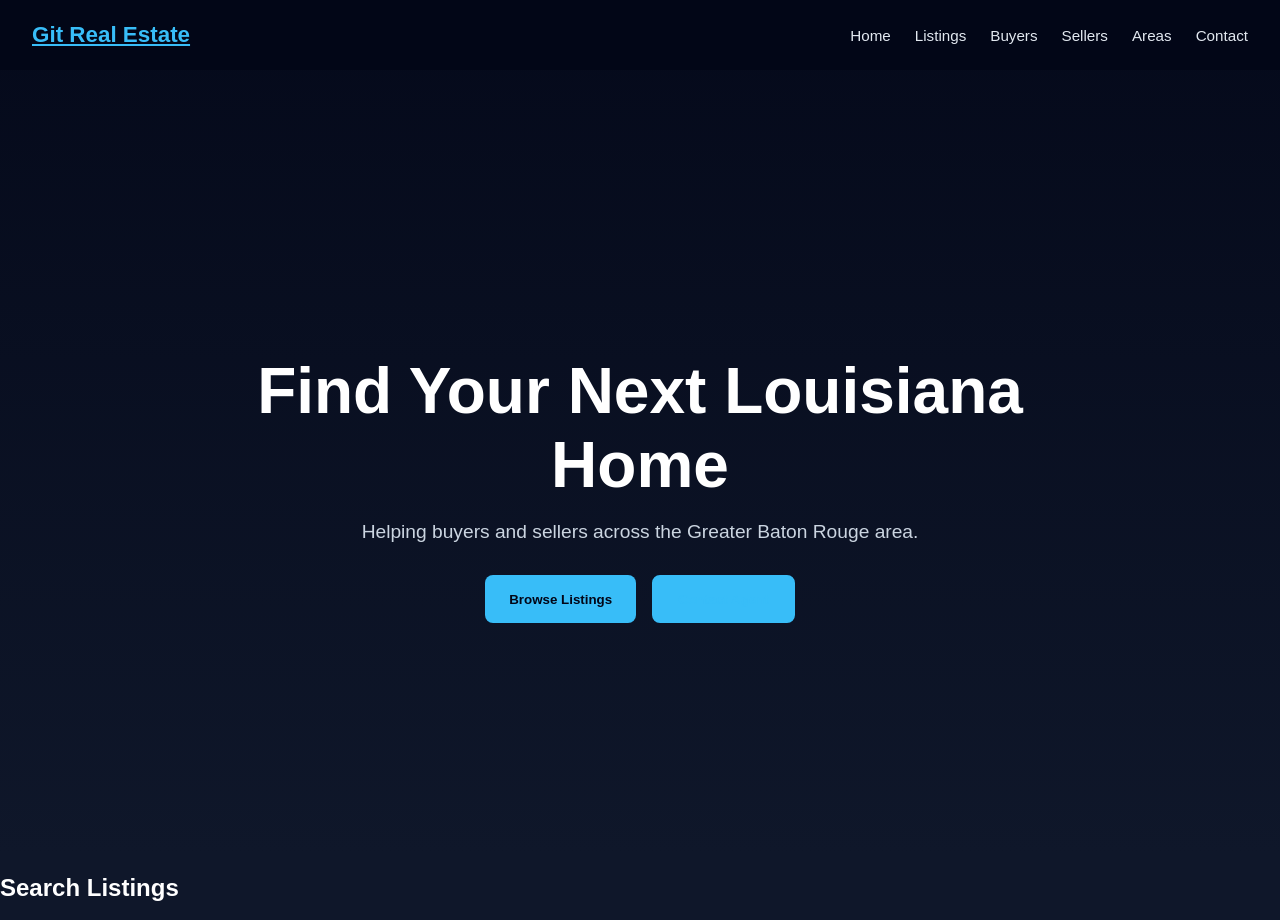
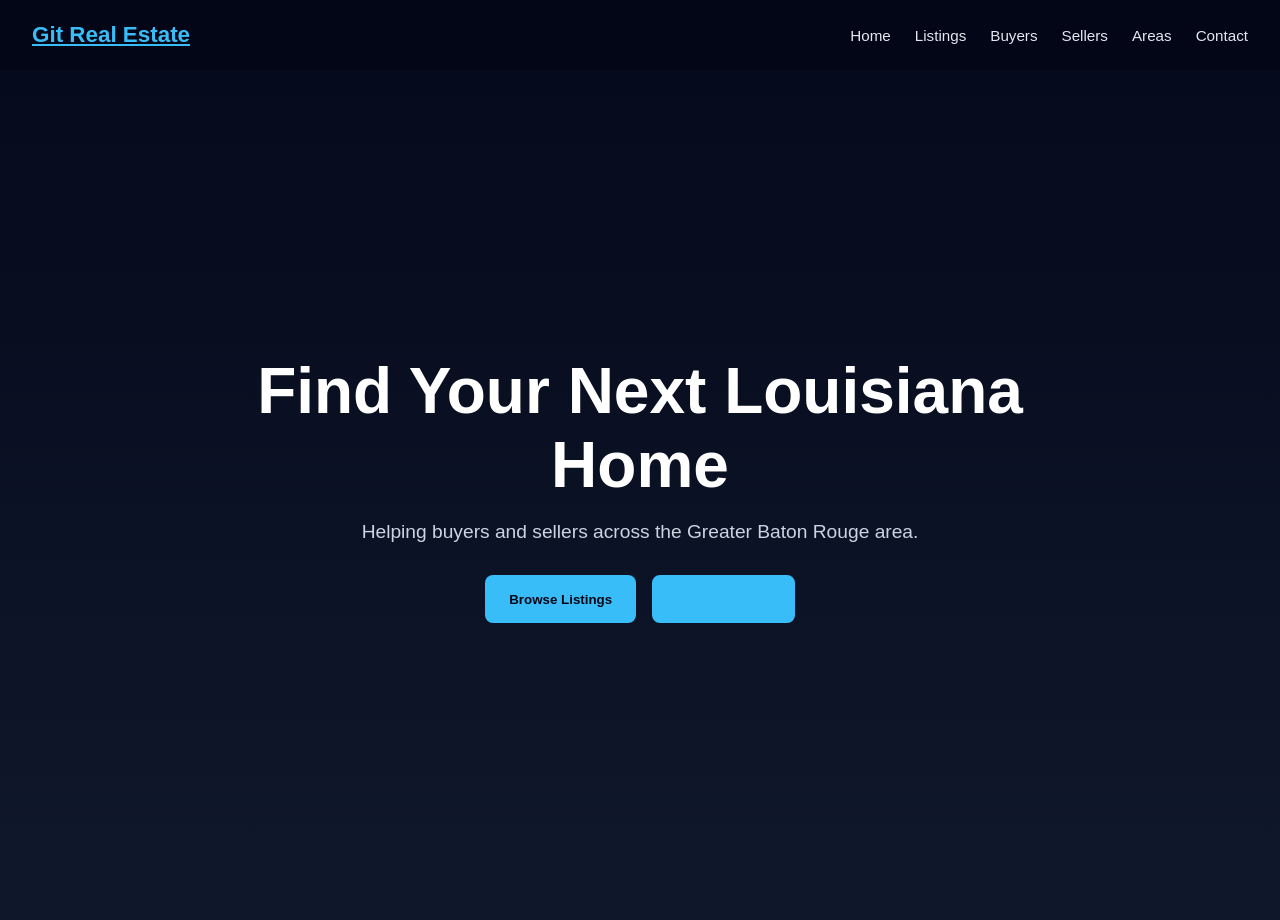
Before and after one commit to ellene-broome/gitRealEstate, a React (Vite) app: page / in a window 1280 px wide. Shown: the top 920 px of the page. Built offline with nearby package versions, Linux system fonts and the light colour scheme.

Commit message:
Style listing filters

```diff
--- a/src/index.css
+++ b/src/index.css
@@ -259,3 +259,41 @@
   font-weight: bold;
   cursor: pointer;
 }
+/* FILTERS */
+
+.filters-section {
+  padding: 3rem 2rem 1rem;
+}
+
+.filters-section h2 {
+  text-align: center;
+  margin-bottom: 2rem;
+  font-size: 2rem;
+}
+
+.filters {
+  display: flex;
+  flex-wrap: wrap;
+  gap: 1rem;
+  justify-content: center;
+}
+
+.filters input,
+.filters select {
+  padding: 0.9rem 1rem;
+  border-radius: 8px;
+  border: 1px solid #334155;
+  background-color: #111827;
+  color: white;
+  min-width: 220px;
+  font-size: 1rem;
+}
+
+.filters input:focus,
+.filters select:focus {
+  outline: 2px solid #38bdf8;
+}
+
+.filters input::placeholder {
+  color: #94a3b8;
+}
```
